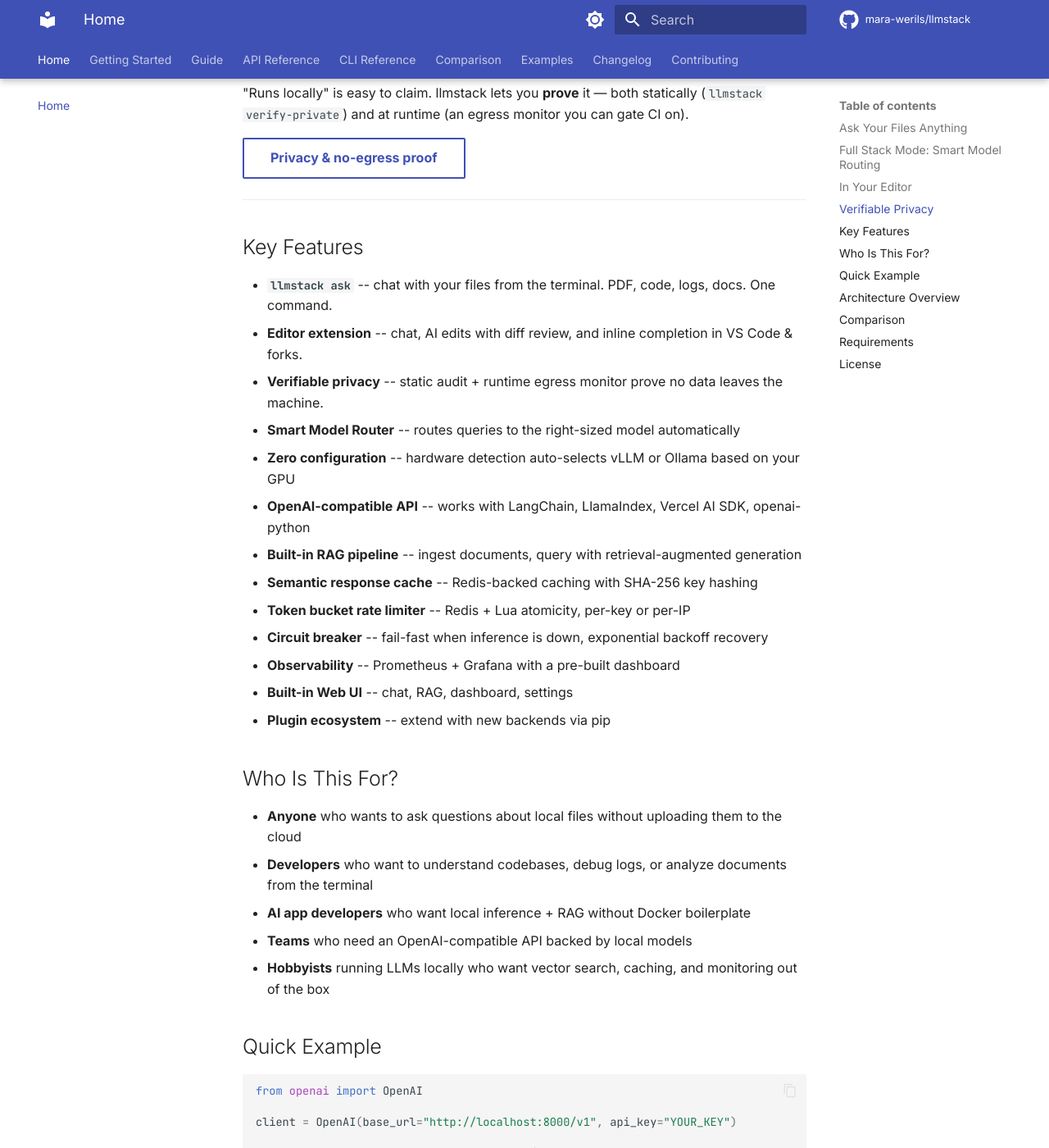
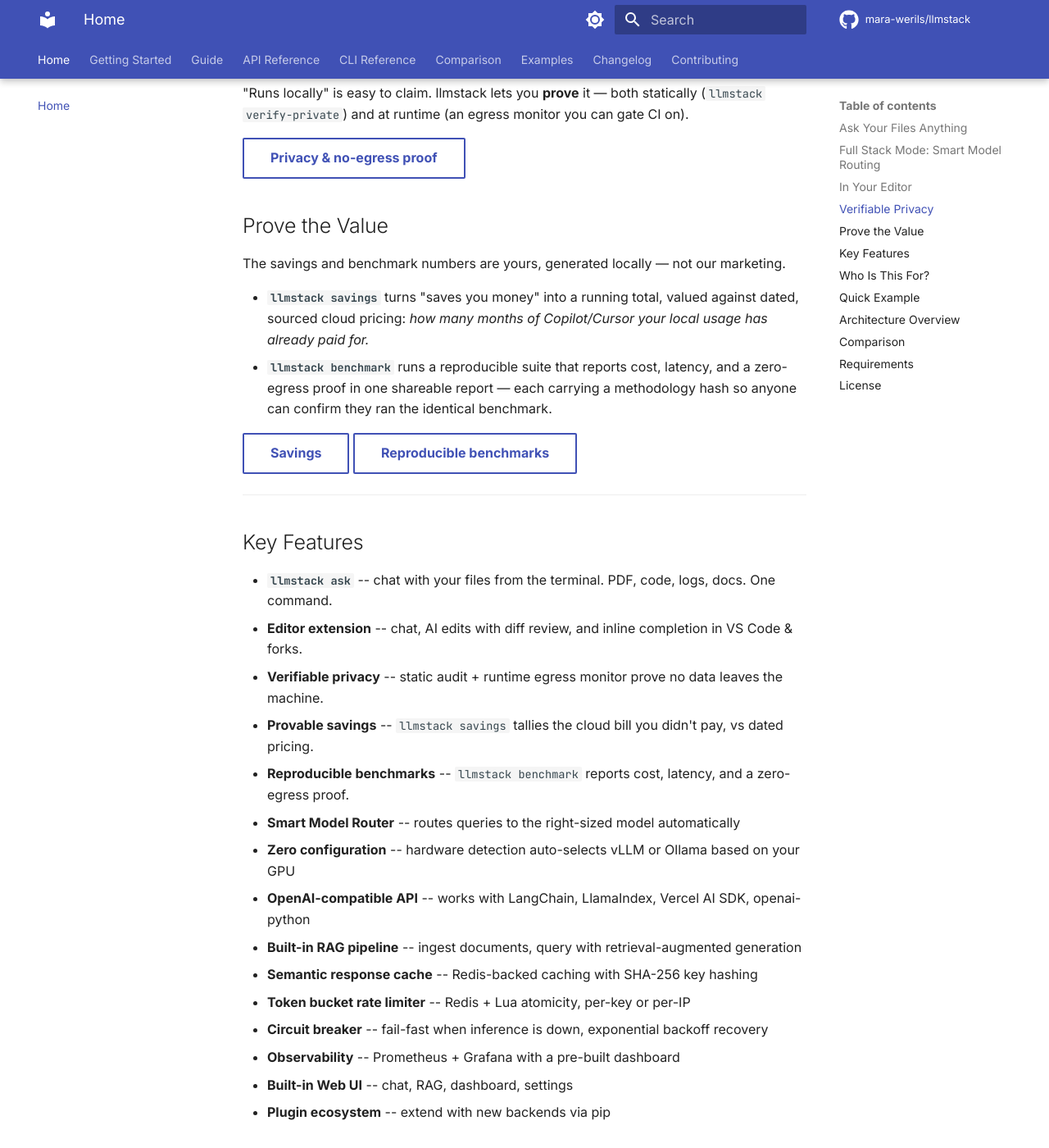
Before and after one commit to mara-werils/llmstack, an MkDocs documentation site: the page built from docs/index.md, in a window 1280 px wide and 1400 px high, scrolled down 1638 px. Shown: the whole window at 82% size. Built offline with MkDocs 1.6.1 and Material for MkDocs 9.7.7, drawn with Linux system fonts in a browser that asks for light colours; comment, search, counter and statistics services are not loaded.

Commit message:
docs: surface savings + reproducible benchmarks on the homepage

```diff
--- a/docs/index.md
+++ b/docs/index.md
@@ -64,6 +64,19 @@ local gateway, so code never leaves your machine.
 
 [Privacy & no-egress proof](guide/privacy.md){ .md-button }
 
+## Prove the Value
+
+The savings and benchmark numbers are yours, generated locally — not our marketing.
+
+- **`llmstack savings`** turns "saves you money" into a running total, valued
+  against dated, sourced cloud pricing: *how many months of Copilot/Cursor your
+  local usage has already paid for.*
+- **`llmstack benchmark`** runs a reproducible suite that reports cost, latency,
+  and a zero-egress proof in one shareable report — each carrying a methodology
+  hash so anyone can confirm they ran the identical benchmark.
+
+[Savings](guide/savings.md){ .md-button } [Reproducible benchmarks](guide/benchmarks.md){ .md-button }
+
 ---
 
 ## Key Features
@@ -71,6 +84,8 @@ local gateway, so code never leaves your machine.
 - **`llmstack ask`** -- chat with your files from the terminal. PDF, code, logs, docs. One command.
 - **Editor extension** -- chat, AI edits with diff review, and inline completion in VS Code & forks.
 - **Verifiable privacy** -- static audit + runtime egress monitor prove no data leaves the machine.
+- **Provable savings** -- `llmstack savings` tallies the cloud bill you didn't pay, vs dated pricing.
+- **Reproducible benchmarks** -- `llmstack benchmark` reports cost, latency, and a zero-egress proof.
 - **Smart Model Router** -- routes queries to the right-sized model automatically
 - **Zero configuration** -- hardware detection auto-selects vLLM or Ollama based on your GPU
 - **OpenAI-compatible API** -- works with LangChain, LlamaIndex, Vercel AI SDK, openai-python
```
